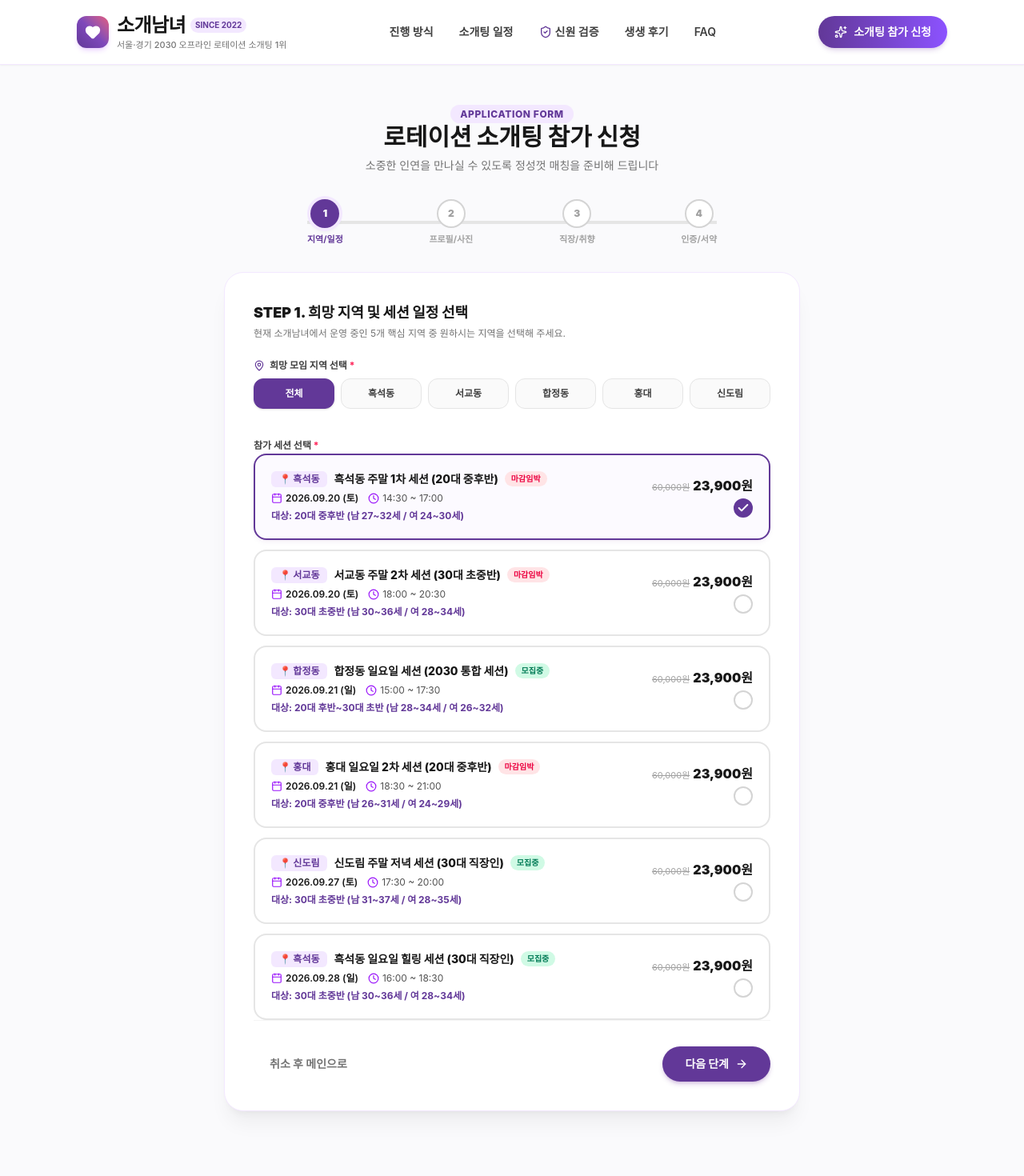
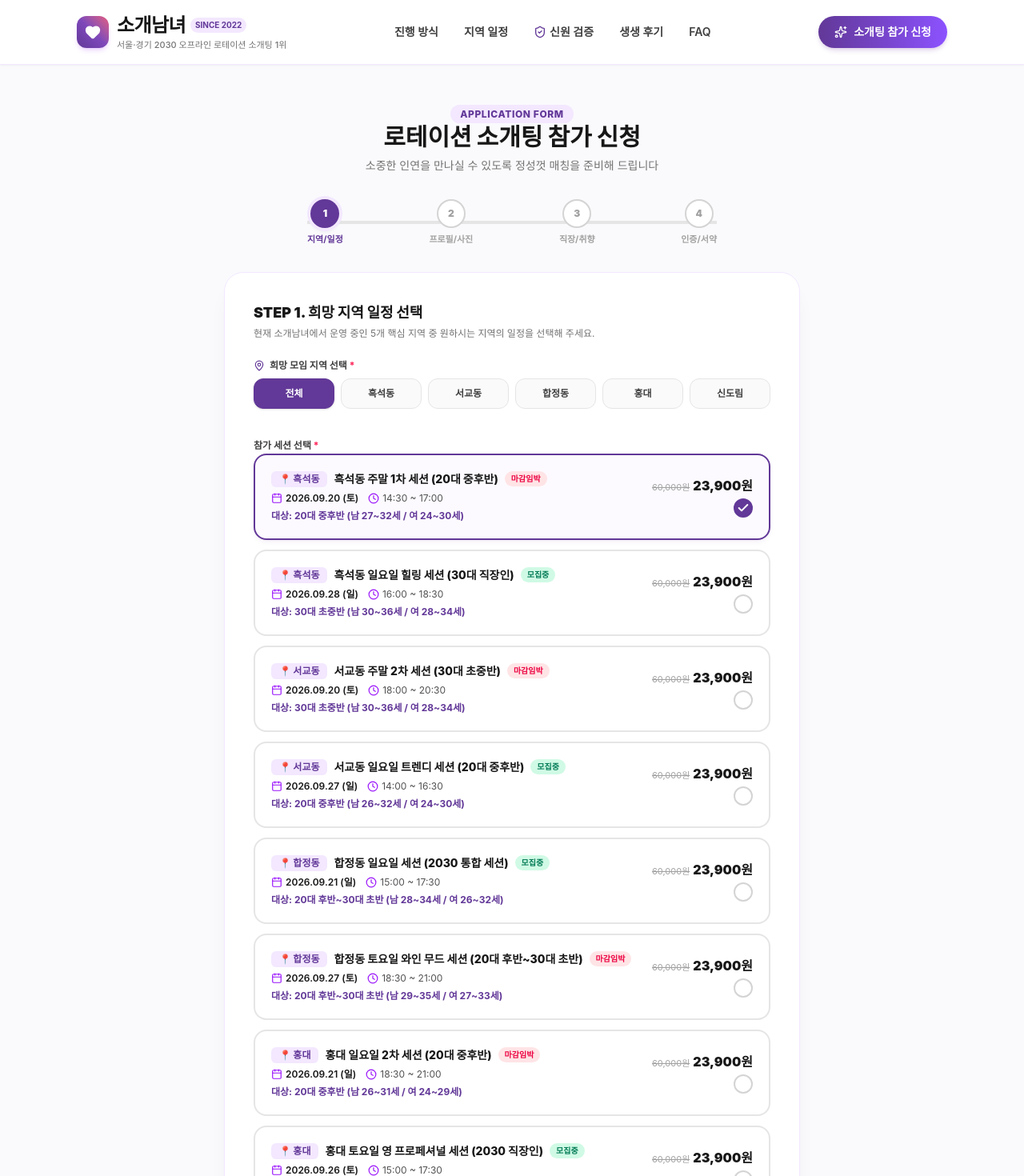
Before and after one commit to sooho-shin/sogae, a Next.js app: page /apply in a window 1280 px wide. Shown: the top 1470 px of the page at 80% size. Built offline with nearby package versions, Linux system fonts and the light colour scheme.

Commit message:
세션 일정을 지역 일정(흑석·서교·합정·홍대·신도림) 중심으로 개편

```diff
--- a/src/app/apply/page.tsx
+++ b/src/app/apply/page.tsx
@@ -445,10 +445,10 @@ function ApplyFormContent() {
           <div className="space-y-6">
             <div>
               <h2 className="text-lg font-black text-neutral-900 mb-1">
-                STEP 1. 희망 지역 및 세션 일정 선택
+                STEP 1. 희망 지역 일정 선택
               </h2>
               <p className="text-xs text-neutral-500">
-                현재 소개남녀에서 운영 중인 5개 핵심 지역 중 원하시는 지역을 선택해 주세요.
+                현재 소개남녀에서 운영 중인 5개 핵심 지역 중 원하시는 지역의 일정을 선택해 주세요.
               </p>
             </div>
 
--- a/src/app/page.tsx
+++ b/src/app/page.tsx
@@ -371,18 +371,18 @@ export default function HomePage() {
         </div>
       </section>
 
-      {/* 6. SESSION SCHEDULE WITH REGION FILTER */}
+      {/* 6. REGION SCHEDULE WITH REGION FILTER */}
       <section id="schedule" className="py-16 md:py-24 bg-white border-y border-neutral-200/60">
         <div className="max-w-6xl mx-auto px-4 sm:px-6 lg:px-8">
           <div className="text-center max-w-2xl mx-auto mb-10 space-y-3">
             <span className="text-xs font-extrabold text-[#623898] uppercase tracking-wider bg-purple-100 px-3 py-1 rounded-full">
-              SESSION SCHEDULE
+              REGION SCHEDULE
             </span>
             <h2 className="text-2xl sm:text-3xl md:text-4xl font-black text-neutral-900">
-              이번 주 소개팅 세션 일정
+              소개남녀 지역 일정
             </h2>
             <p className="text-neutral-600 text-sm sm:text-base">
-              희망하시는 지역과 연령대 세션을 선택하여 신청해 주세요
+              흑석동 · 서교동 · 합정동 · 홍대 · 신도림 등 원하는 지역의 일정을 확인하고 신청해 주세요
               <br className="hidden sm:inline" />
               <span className="text-xs text-neutral-500 font-medium">
                 (상세 모임 장소는 참가 확정자 대상 개별 비밀 안내됩니다)
@@ -391,7 +391,7 @@ export default function HomePage() {
           </div>
 
           {/* Region Filter Buttons */}
-          <div className="flex flex-wrap items-center justify-center gap-2 mb-8">
+          <div className="flex flex-wrap items-center justify-center gap-2 mb-6">
             {['전체', '흑석동', '서교동', '합정동', '홍대', '신도림'].map((region) => (
               <button
                 key={region}
@@ -403,10 +403,41 @@ export default function HomePage() {
                     : 'bg-neutral-100 text-neutral-600 hover:bg-neutral-200'
                 }`}
               >
-                {region}
+                {region === '전체' ? '전체 지역' : `${region} 일정`}
               </button>
             ))}
           </div>
+
+          {/* Active Region Quick Banner */}
+          {selectedRegion !== '전체' && (
+            <div className="max-w-2xl mx-auto mb-8 bg-purple-50/70 border border-purple-200/80 rounded-2xl p-4 flex items-center justify-between gap-4">
+              <div className="flex items-center gap-3">
+                <div className="w-10 h-10 rounded-xl bg-[#623898] text-white flex items-center justify-center shrink-0 shadow-sm">
+                  <MapPin className="w-5 h-5" />
+                </div>
+                <div>
+                  <div className="flex items-center gap-2">
+                    <span className="text-sm font-black text-neutral-900">
+                      {selectedRegion} 지역 일정
+                    </span>
+                    <span className="text-[10px] font-extrabold px-2 py-0.5 rounded-full bg-purple-200 text-[#623898]">
+                      {SETTING_REGIONS.find((r) => r.name === selectedRegion)?.badge}
+                    </span>
+                  </div>
+                  <p className="text-xs text-neutral-600 mt-0.5">
+                    {SETTING_REGIONS.find((r) => r.name === selectedRegion)?.desc}
+                  </p>
+                </div>
+              </div>
+              <button
+                type="button"
+                onClick={() => setSelectedRegion('전체')}
+                className="text-xs text-neutral-500 hover:text-neutral-800 underline shrink-0 font-medium"
+              >
+                전체보기
+              </button>
+            </div>
+          )}
 
           {/* Sessions Grid */}
           <div className="grid grid-cols-1 md:grid-cols-2 lg:grid-cols-3 gap-6">
@@ -418,7 +449,7 @@ export default function HomePage() {
                 <div>
                   <div className="flex items-center justify-between mb-3">
                     <span className="text-xs font-black px-2.5 py-1 rounded-md bg-purple-100 text-[#623898]">
-                      📍 {session.region}
+                      📍 {session.region} 일정
                     </span>
                     <span
                       className={`text-xs font-bold px-2.5 py-1 rounded-full ${
@@ -487,7 +518,7 @@ export default function HomePage() {
                     href={`/apply?sessionId=${session.id}&region=${encodeURIComponent(session.region)}`}
                     className="px-4 py-2.5 rounded-xl font-bold text-xs sm:text-sm text-white bg-gradient-to-r from-[#623898] to-[#8C52FF] hover:opacity-95 shadow-sm active:scale-95 transition-all"
                   >
-                    신청하기
+                    일정 신청하기
                   </Link>
                 </div>
               </div>
--- a/src/components/Header.tsx
+++ b/src/components/Header.tsx
@@ -43,7 +43,7 @@ export default function Header() {
               href="/#schedule"
               className="text-sm font-semibold text-neutral-700 hover:text-[#623898] transition-colors"
             >
-              소개팅 일정
+              지역 일정
             </Link>
             <Link
               href="/#trust"
@@ -112,7 +112,7 @@ export default function Header() {
             onClick={() => setMobileMenuOpen(false)}
             className="block py-2 text-base font-semibold text-neutral-800 hover:text-[#623898]"
           >
-            소개팅 일정
+            지역 일정
           </Link>
           <Link
             href="/#trust"
--- a/src/data/mockData.ts
+++ b/src/data/mockData.ts
@@ -53,6 +53,19 @@ export const SESSIONS_DATA: Session[] = [
     originalPrice: 60000,
   },
   {
+    id: 'session-heukseok-2',
+    region: '흑석동',
+    title: '흑석동 일요일 힐링 세션 (30대 직장인)',
+    date: '2026.09.28 (일)',
+    time: '16:00 ~ 18:30',
+    ageGroup: '30대 초중반 (남 30~36세 / 여 28~34세)',
+    maleSlotsLeft: 2,
+    femaleSlotsLeft: 2,
+    status: '모집중',
+    price: 23900,
+    originalPrice: 60000,
+  },
+  {
     id: 'session-seogyo-1',
     region: '서교동',
     title: '서교동 주말 2차 세션 (30대 초중반)',
@@ -62,6 +75,19 @@ export const SESSIONS_DATA: Session[] = [
     maleSlotsLeft: 0,
     femaleSlotsLeft: 1,
     status: '마감임박',
+    price: 23900,
+    originalPrice: 60000,
+  },
+  {
+    id: 'session-seogyo-2',
+    region: '서교동',
+    title: '서교동 일요일 트렌디 세션 (20대 중후반)',
+    date: '2026.09.27 (일)',
+    time: '14:00 ~ 16:30',
+    ageGroup: '20대 중후반 (남 26~32세 / 여 24~30세)',
+    maleSlotsLeft: 3,
+    femaleSlotsLeft: 2,
+    status: '모집중',
     price: 23900,
     originalPrice: 60000,
   },
@@ -79,6 +105,19 @@ export const SESSIONS_DATA: Session[] = [
     originalPrice: 60000,
   },
   {
+    id: 'session-hapjeong-2',
+    region: '합정동',
+    title: '합정동 토요일 와인 무드 세션 (20대 후반~30대 초반)',
+    date: '2026.09.27 (토)',
+    time: '18:30 ~ 21:00',
+    ageGroup: '20대 후반~30대 초반 (남 29~35세 / 여 27~33세)',
+    maleSlotsLeft: 1,
+    femaleSlotsLeft: 1,
+    status: '마감임박',
+    price: 23900,
+    originalPrice: 60000,
+  },
+  {
     id: 'session-hongdae-1',
     region: '홍대',
     title: '홍대 일요일 2차 세션 (20대 중후반)',
@@ -88,6 +127,19 @@ export const SESSIONS_DATA: Session[] = [
     maleSlotsLeft: 2,
     femaleSlotsLeft: 0,
     status: '마감임박',
+    price: 23900,
+    originalPrice: 60000,
+  },
+  {
+    id: 'session-hongdae-2',
+    region: '홍대',
+    title: '홍대 토요일 영 프로페셔널 세션 (2030 직장인)',
+    date: '2026.09.26 (토)',
+    time: '15:00 ~ 17:30',
+    ageGroup: '20대 중반~30대 초반 (남 27~33세 / 여 25~31세)',
+    maleSlotsLeft: 2,
+    femaleSlotsLeft: 3,
+    status: '모집중',
     price: 23900,
     originalPrice: 60000,
   },
@@ -105,15 +157,15 @@ export const SESSIONS_DATA: Session[] = [
     originalPrice: 60000,
   },
   {
-    id: 'session-heukseok-2',
-    region: '흑석동',
-    title: '흑석동 일요일 힐링 세션 (30대 직장인)',
+    id: 'session-sindorim-2',
+    region: '신도림',
+    title: '신도림 일요일 환승역 세션 (20대 후반~30대 초반)',
     date: '2026.09.28 (일)',
-    time: '16:00 ~ 18:30',
-    ageGroup: '30대 초중반 (남 30~36세 / 여 28~34세)',
-    maleSlotsLeft: 2,
+    time: '14:30 ~ 17:00',
+    ageGroup: '20대 후반~30대 초반 (남 28~34세 / 여 26~32세)',
+    maleSlotsLeft: 1,
     femaleSlotsLeft: 2,
-    status: '모집중',
+    status: '마감임박',
     price: 23900,
     originalPrice: 60000,
   },
```
